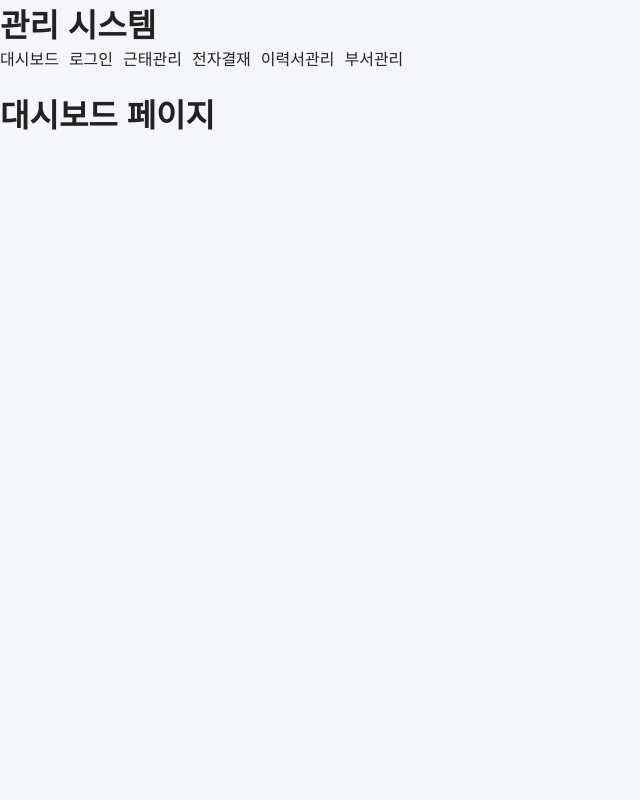
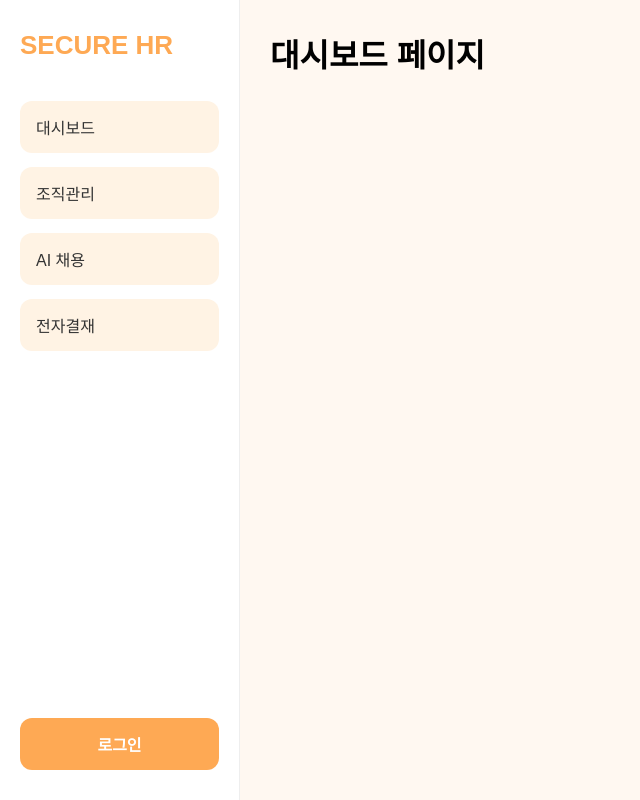
Before and after one commit to Miniproject-management/management-front, a React (Vite) app: page / in a window 1280 px wide. Shown: the whole page, without its empty margins (0-640 px from the left). Built offline with nearby package versions, Linux system fonts and the light colour scheme.

Commit message:
사이드바 생성

```diff
--- a/src/App.jsx
+++ b/src/App.jsx
@@ -1,38 +1,32 @@
-import { BrowserRouter, Routes, Route, Link } from "react-router-dom";
+import { BrowserRouter, Routes, Route } from "react-router-dom";
+
+import Sidebar from "./components/Sidebar";
 
 import LoginPage from "./pages/auth/LoginPage";
-import AttendancePage from "./pages/attendance/AttendancePage";
 import ApprovalPage from "./pages/approval/ApprovalPage";
 import ResumePage from "./pages/resume/ResumePage";
 import DepartmentPage from "./pages/department/DepartmentPage";
 import DashboardPage from "./pages/dashboard/DashboardPage";
 import JobApplicationPage from "./pages/apply/JobApplicationPage";
 
+import "./index.css";
+
 function App() {
   return (
     <BrowserRouter>
-      <div>
-        <h1>관리 시스템</h1>
+      <div className="layout">
+        <Sidebar />
 
-        {/* 테스트용 메뉴 */}
-        <nav style={{ display: "flex", gap: "10px", marginBottom: "20px" }}>
-          <Link to="/">대시보드</Link>
-          <Link to="/login">로그인</Link>
-          <Link to="/attendance">근태관리</Link>
-          <Link to="/approval">전자결재</Link>
-          <Link to="/resume">이력서관리</Link>
-          <Link to="/department">부서관리</Link>
-        </nav>
-
+        <main className="main-content">
           <Routes>
             <Route path="/" element={<DashboardPage />} />
             <Route path="/login" element={<LoginPage />} />
-          <Route path="/attendance" element={<AttendancePage />} />
             <Route path="/approval" element={<ApprovalPage />} />
             <Route path="/resume" element={<ResumePage />} />
             <Route path="/department" element={<DepartmentPage />} />
             <Route path="/apply" element={<JobApplicationPage />} />
           </Routes>
+        </main>
       </div>
     </BrowserRouter>
   );
--- /dev/null
+++ b/src/components/Sidebar.jsx
@@ -0,0 +1,36 @@
+import { Link } from "react-router-dom";
+import "../styles/sidebar.css";
+
+function Sidebar() {
+  return (
+    <aside className="sidebar">
+      <div>
+        <h2 className="logo">SECURE HR</h2>
+
+        <nav className="nav-menu">
+          <Link className="menu-item" to="/">
+            대시보드
+          </Link>
+
+          <Link className="menu-item" to="/department">
+            조직관리
+          </Link>
+
+          <Link className="menu-item" to="/resume">
+            AI 채용
+          </Link>
+
+          <Link className="menu-item" to="/approval">
+            전자결재
+          </Link>
+        </nav>
+      </div>
+
+      <Link className="login-btn" to="/login">
+        로그인
+      </Link>
+    </aside>
+  );
+}
+
+export default Sidebar;
--- a/src/components/components.jsx
+++ /dev/null
@@ -1 +0,0 @@
-/* 예시 */
--- a/src/index.css
+++ b/src/index.css
@@ -5,30 +5,15 @@
 }
 
 body {
-  font-family: Arial, sans-serif;
-  background-color: #f5f6fa;
-  color: #222;
+  background-color: #fff8f1;
+  font-family: Arial, Helvetica, sans-serif;
 }
 
-a {
-  text-decoration: none;
-  color: inherit;
+.layout {
+  display: flex;
 }
 
-ul,
-li {
-  list-style: none;
+.main-content {
+  flex: 1;
+  padding: 30px;
 }
-
-button {
-  cursor: pointer;
-  border: none;
-  background: none;
-}
-
-input,
-button,
-textarea,
-select {
-  font: inherit;
-}
--- /dev/null
+++ b/src/styles/sidebar.css
@@ -0,0 +1,66 @@
+.sidebar {
+  width: 240px;
+  min-height: 100vh;
+
+  background-color: white;
+  border-right: 1px solid #eee;
+
+  padding: 30px 20px;
+
+  display: flex;
+  flex-direction: column;
+  justify-content: space-between;
+}
+
+.logo {
+  color: #fea954;
+
+  font-size: 26px;
+  font-weight: bold;
+
+  margin-bottom: 40px;
+}
+
+.nav-menu {
+  display: flex;
+  flex-direction: column;
+  gap: 14px;
+}
+
+.menu-item {
+  padding: 14px 16px;
+
+  border-radius: 12px;
+
+  background-color: #fff3e4;
+  color: #333;
+
+  font-weight: 500;
+
+  text-decoration: none;
+
+  transition: 0.2s;
+}
+
+.menu-item:hover {
+  background-color: #fea954;
+  color: white;
+}
+
+.login-btn {
+  background-color: #fea954;
+  color: white;
+
+  padding: 14px;
+
+  border-radius: 12px;
+
+  text-align: center;
+  font-weight: bold;
+
+  text-decoration: none;
+}
+
+.login-btn:hover {
+  opacity: 0.9;
+}
--- a/src/styles/styles.jsx
+++ /dev/null
@@ -1 +0,0 @@
-/*  표시 */
```
Lines whose indentation alone changed are shown as unchanged.
